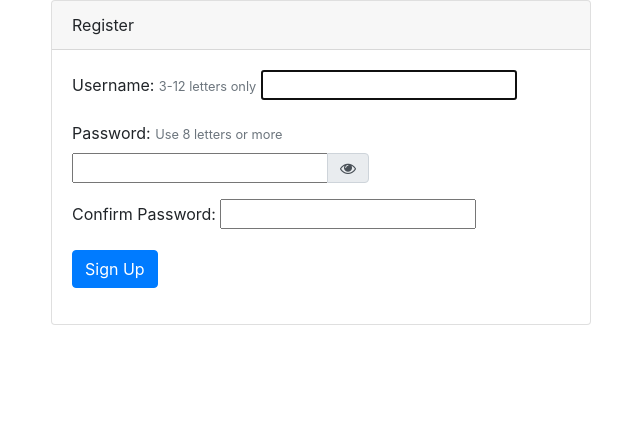
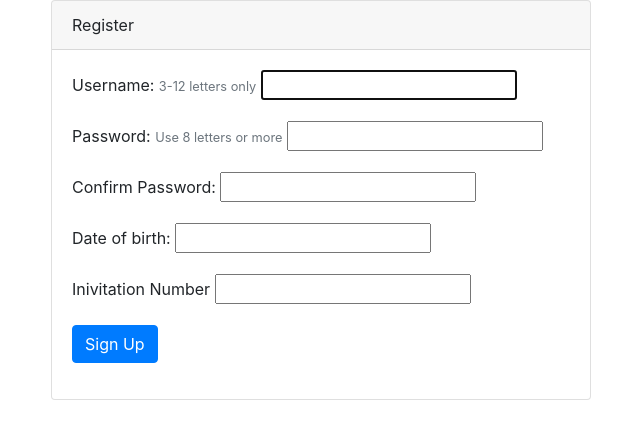
Before and after one commit to rsh-e/TheWall, a Django app: page /register/ in a window 1280 px wide. Shown: the part 56-495 px from the top of the page, without its empty margins (319-959 px from the left). Run offline with Django 5.2, Linux system fonts and the light colour scheme; some libraries are stand-ins or nearby versions.

Commit message:
Added extra fields to registration form with error handling

```diff
--- /dev/null
+++ b/users/forms.py
@@ -0,0 +1,14 @@
+from django import forms
+from django.contrib.auth.forms import UserCreationForm
+from django.contrib.auth.models import User
+import datetime
+
+class CustomUserCreationForm(UserCreationForm):
+    dob = forms.DateField(input_formats=['%d/%m/%Y'], widget=forms.DateInput(format='%d/%m/%Y'))
+    invitation_number = forms.CharField(max_length=6, min_length=6)
+
+    def clean_dob(self):
+        dob = self.cleaned_data['dob']
+        if (dob.year + 16) > datetime.date.today().year:
+            raise forms.ValidationError('You must be at least 16 to register')
+        return dob
--- a/users/templates/users/register.html
+++ b/users/templates/users/register.html
@@ -7,29 +7,51 @@
             <div class="card">
                 <div class="card-header">Register</div>
                 <div class="card-body">
+                    {% if messages %}
+                    <div class="alert alert-danger" role="alert">
+                        {% for message in messages %}
+                        {{ message }}
+                        {% endfor %}
+                    </div>
+                    {% endif %}
                     <form method="post">
                         {% csrf_token %}
                         <div class="form-group">
                             <label for="id_username">Username:</label>
                             <small class="text-muted" style="color: #777;">3-12 letters only</small>
                             {{ form.username }}
+                            {% if form.username.errors %}
+                            <small class="text-danger">{{ form.username.errors }}</small>
+                            {% endif %}
                         </div>
                         <div class="form-group">
                             <label for="id_password1">Password:</label>
                             <small class="text-muted" style="color: #777;">Use 8 letters or more</small>
-                            <div class="input-group">
-                                {{ form.password1 }}
-                                <div class="input-group-append">
-                                    <span class="input-group-text"
-                                        onclick="togglePassword('id_password1', 'toggle-password-icon1')">
-                                        <i id="toggle-password-icon1" class="fa fa-eye"></i>
-                                    </span>
-                                </div>
-                            </div>
+                            {{ form.password1 }}
+                            {% if form.password1.errors %}
+                            <small class="text-danger">{{ form.password1.errors }}</small>
+                            {% endif %}
                         </div>
                         <div class="form-group">
                             <label for="id_password2">Confirm Password:</label>
-                            {{ form.password2 }} <!-- Remove the password toggle for this field -->
+                            {{ form.password2 }}
+                            {% if form.password2.errors %}
+                            <small class="text-danger">{{ form.password2.errors }}</small>
+                            {% endif %}
+                        </div>
+                        <div class="form-group">
+                            <label for="dob">Date of birth:</label>
+                            {{ form.dob }}
+                            {% if form.dob.errors %}
+                            <small class="text-danger">{{ form.dob.errors }}</small>
+                            {% endif %}
+                        </div>
+                        <div class="form-group">
+                            <label for="invitation_number">Inivitation Number</label>
+                            {{ form.invitation_number }}
+                            {% if form.invitation_number.errors %}
+                            <small class="text-danger">{{ form.invitation_number.errors }}</small>
+                            {% endif %}
                         </div>
                         <button type="submit" class="btn btn-primary">Sign Up</button>
                     </form>
@@ -39,18 +61,3 @@
     </div>
 </div>
 {% endblock %}
-
-<script>
-    function togglePassword1() {
-        var password = document.getElementById('id_password1');
-        var toggleIcon = document.getElementById('toggle-password-icon1');
-
-        if (password.type === 'password') {
-            password.type = 'text';
-            toggleIcon.className = 'fa fa-eye-slash';
-        } else {
-            password.type = 'password';
-            toggleIcon.className = 'fa fa-eye';
-        }
-    }
-</script>
--- a/users/views.py
+++ b/users/views.py
@@ -1,17 +1,19 @@
+
 from django.shortcuts import render, redirect
-from django.contrib.auth.forms import UserCreationForm
 from django.contrib import messages
+from .forms import CustomUserCreationForm
 
-# Create your views here.
 def register(request):
     if request.method == 'POST':
-        form = UserCreationForm(request.POST)
+        form = CustomUserCreationForm(request.POST)
         if form.is_valid():
             form.save()
             username = form.cleaned_data.get('username')
-            messages.success(request, f'Accoount created for {username}')
+            messages.success(request, f'Account created for {username}')
             return redirect('main-home')
+        else:
+            messages.error(request, 'Invalid form data')
     else:
-        form = UserCreationForm()
+        form = CustomUserCreationForm()
 
     return render(request, 'users/register.html', {'form': form})
```
Also changed, not shown: db.sqlite3.
